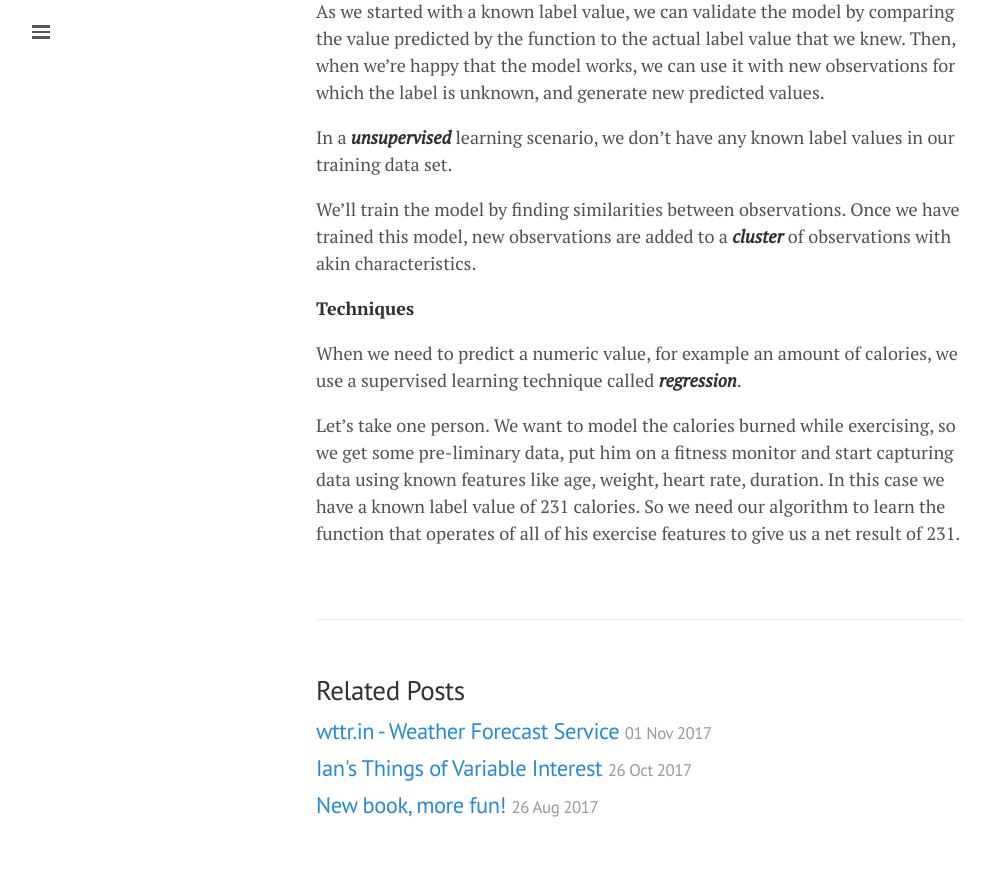
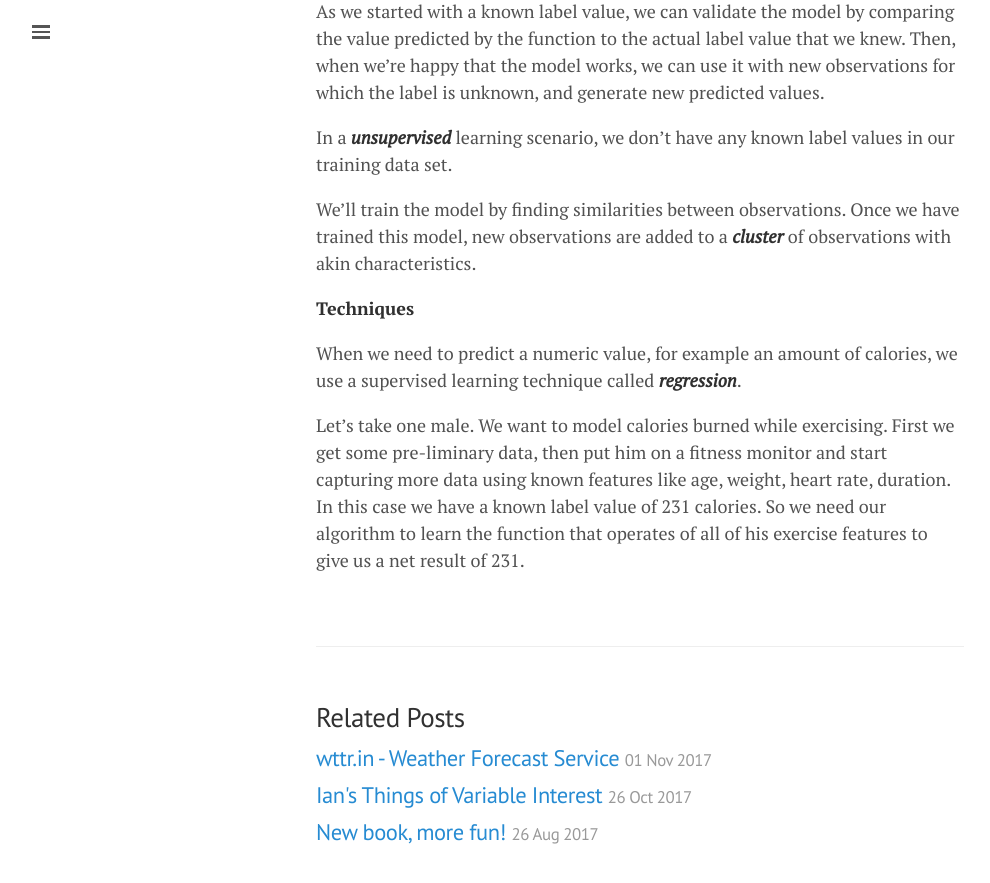
Before and after one commit to lgeurts/lgeurts.github.io, a Jekyll site: the page built from _posts/2018-06-29-introduction-to-artificial-intelligence.md, in a window 1280 px wide and 900 px high, scrolled down 1366 px. Shown: the top 883 px of the window, without its empty margins (0-990 px from the left). Built offline with Jekyll 4.4.1, drawn with Linux system fonts in a browser that asks for light colours; nearby versions of some CDN libraries.

Commit message:
Update 2018-06-29-introduction-to-artificial-intelligence.md

```diff
--- a/_posts/2018-06-29-introduction-to-artificial-intelligence.md
+++ b/_posts/2018-06-29-introduction-to-artificial-intelligence.md
@@ -35,4 +35,4 @@
 
 When we need to predict a numeric value, for example an amount of calories, we use a supervised learning technique called ***regression***.
 
-Let's take one person. We want to model the calories burned while exercising, so we get some pre-liminary data, put him on a fitness monitor and start capturing data using known features like age, weight, heart rate, duration. In this case we have a known label value of 231 calories. So we need our algorithm to learn the function that operates of all of his exercise features to give us a net result of 231.
+Let's take one male. We want to model calories burned while exercising. First we get some pre-liminary data, then put him on a fitness monitor and start capturing more data using known features like age, weight, heart rate, duration. In this case we have a known label value of 231 calories. So we need our algorithm to learn the function that operates of all of his exercise features to give us a net result of 231.
```
